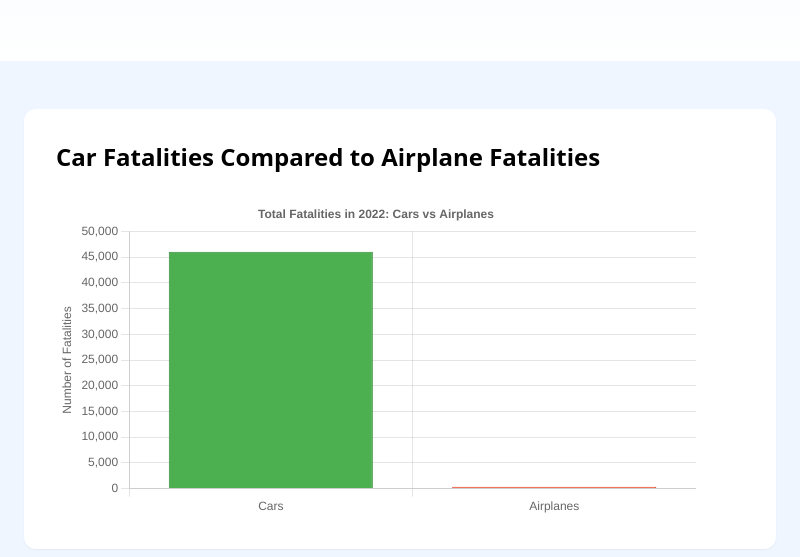
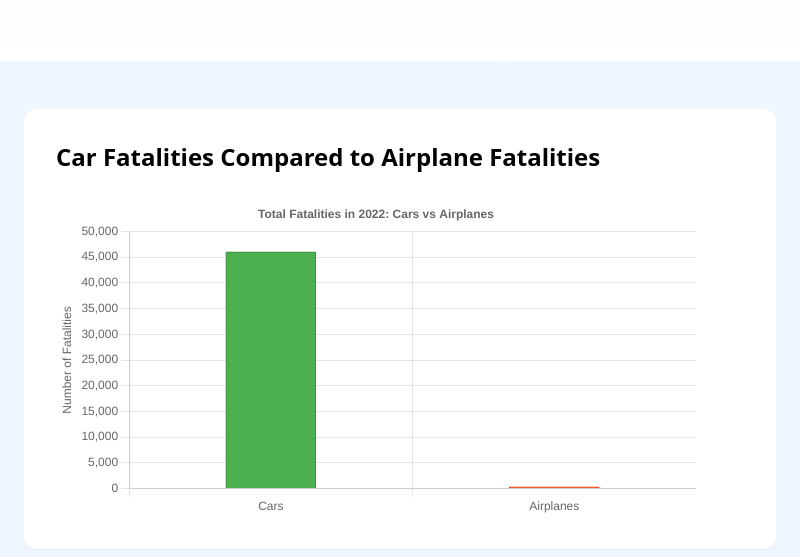
Before and after one commit to bentirado/OU_tamuHack, an Electron app: page statistics.html in a window 800 px wide. Shown: the part 243-800 px from the top of the page. Drawn offline with nearby package versions, Linux system fonts and the light colour scheme.

Commit message:
Update statistics.html

```diff
--- a/statistics.html
+++ b/statistics.html
@@ -112,7 +112,8 @@
           data: [fatalitiesData.cars, fatalitiesData.airplanes],
           backgroundColor: ['#4caf50', '#ff5722'], // Colors for bars
           borderColor: ['#388e3c', '#d32f2f'], // Border colors
-          borderWidth: 1
+          borderWidth: 1,
+          barThickness: 90 // Set a fixed width for the bars (adjust this value)
         }
       ]
     },
```
